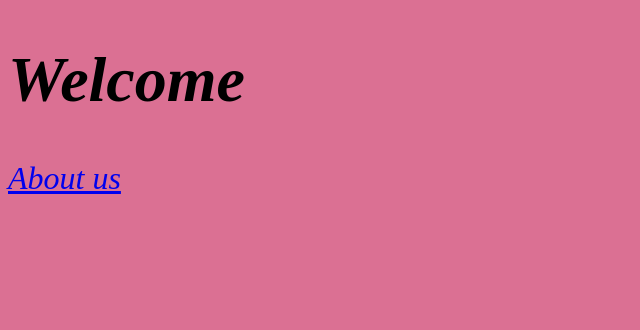
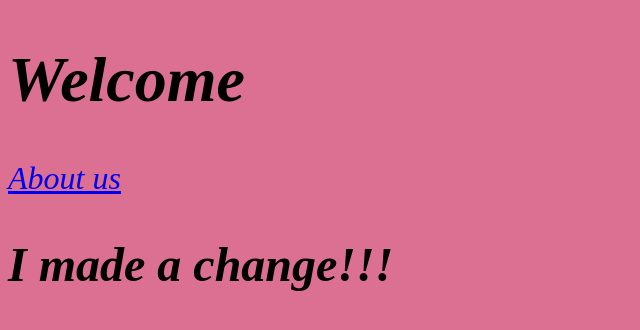
Before and after one commit to Cheryl78/Website, a plain HTML site: page index.html in a window 1280 px wide. Shown: the whole page, without its empty margins (0-640 px from the left). Drawn offline with Linux system fonts and the light colour scheme.

Commit message:
add text

```diff
--- a/index.html
+++ b/index.html
@@ -10,5 +10,6 @@
 <body>
     <h1>Welcome</h1>
     <a href="about.html">About us</a>
+    <h2>I made a change!!!</h2>
 </body>
 </html0>
```
